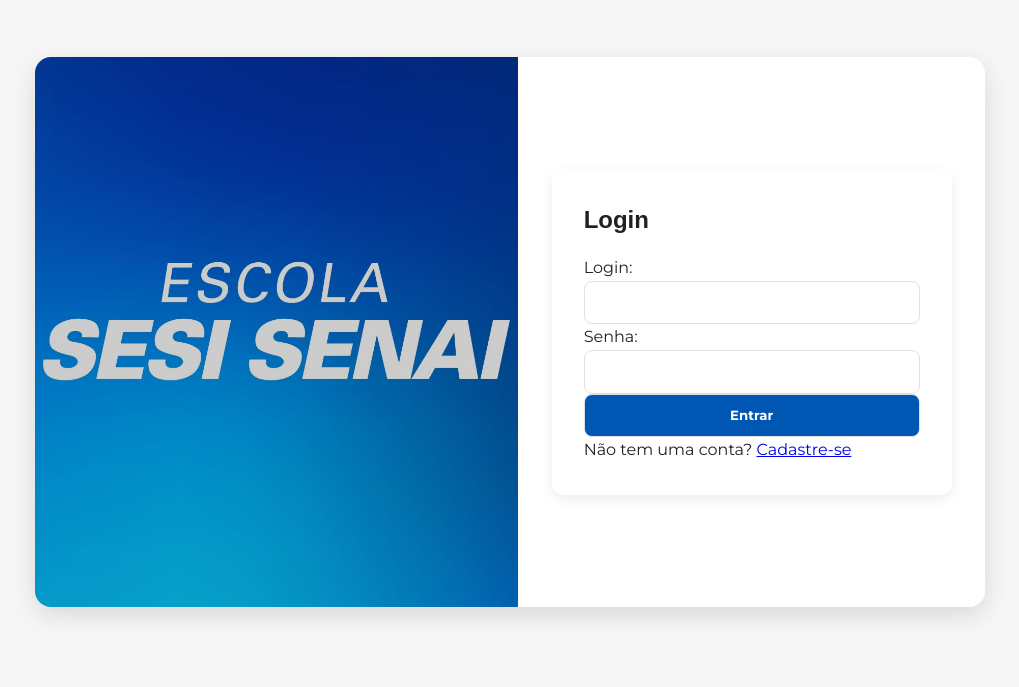
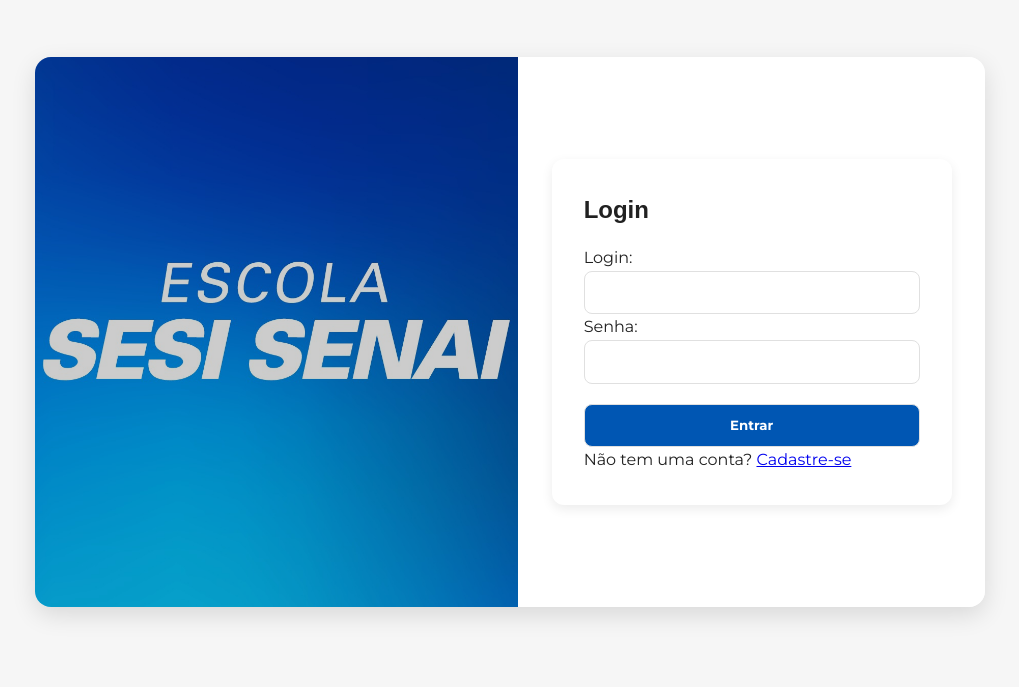
Before and after one commit to mikk-s/SesiEventos, a PHP site: page /login.php in a window 1280 px wide. Shown: the part 165-852 px from the top of the page, without its empty margins (130-1149 px from the left). Run offline with PHP 8.4, Linux system fonts and the light colour scheme.

Commit message:
Espaço do boão de entrar no Login

```diff
--- a/css/style.css
+++ b/css/style.css
@@ -74,6 +74,10 @@ main {
     background-color: #004494;
     transform: translateY(-2px);
     box-shadow: var(--box-shadow-subtle);
+}
+
+.submit-button {
+    margin-top: 20px;
 }
 
 /* Botões de ação na tabela */
```
